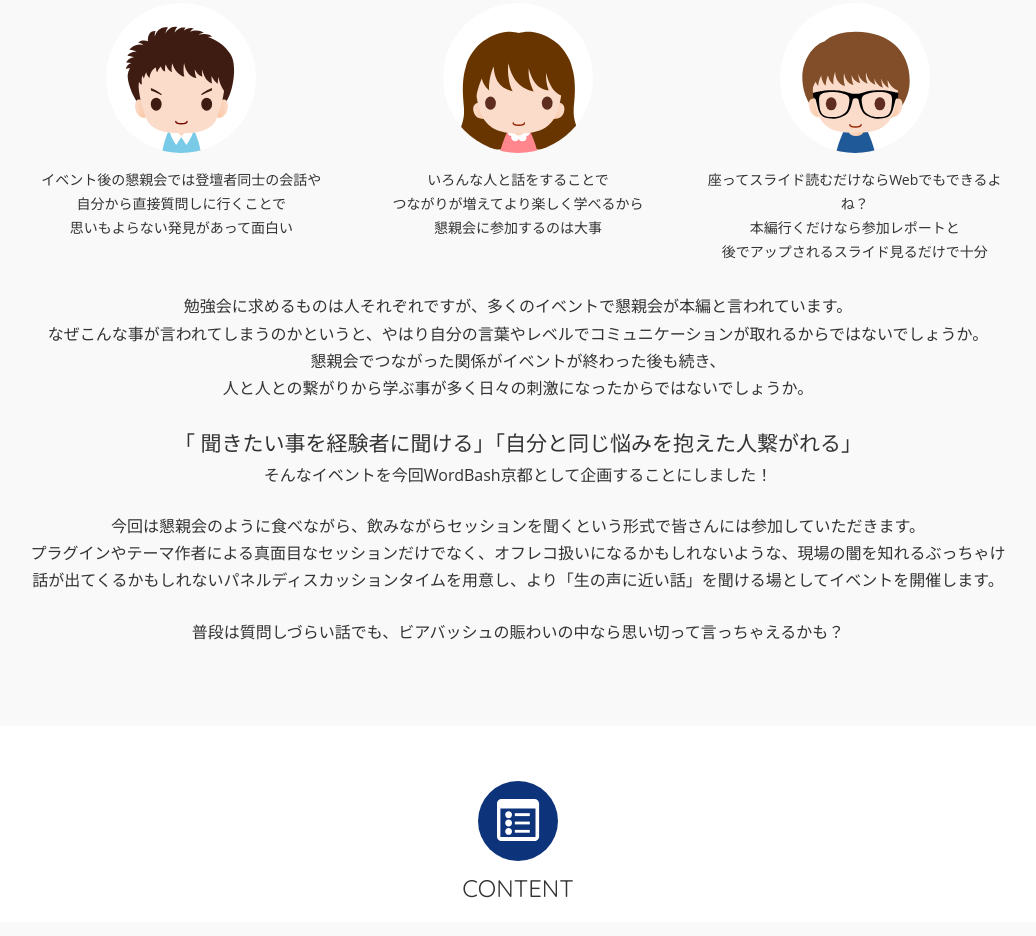
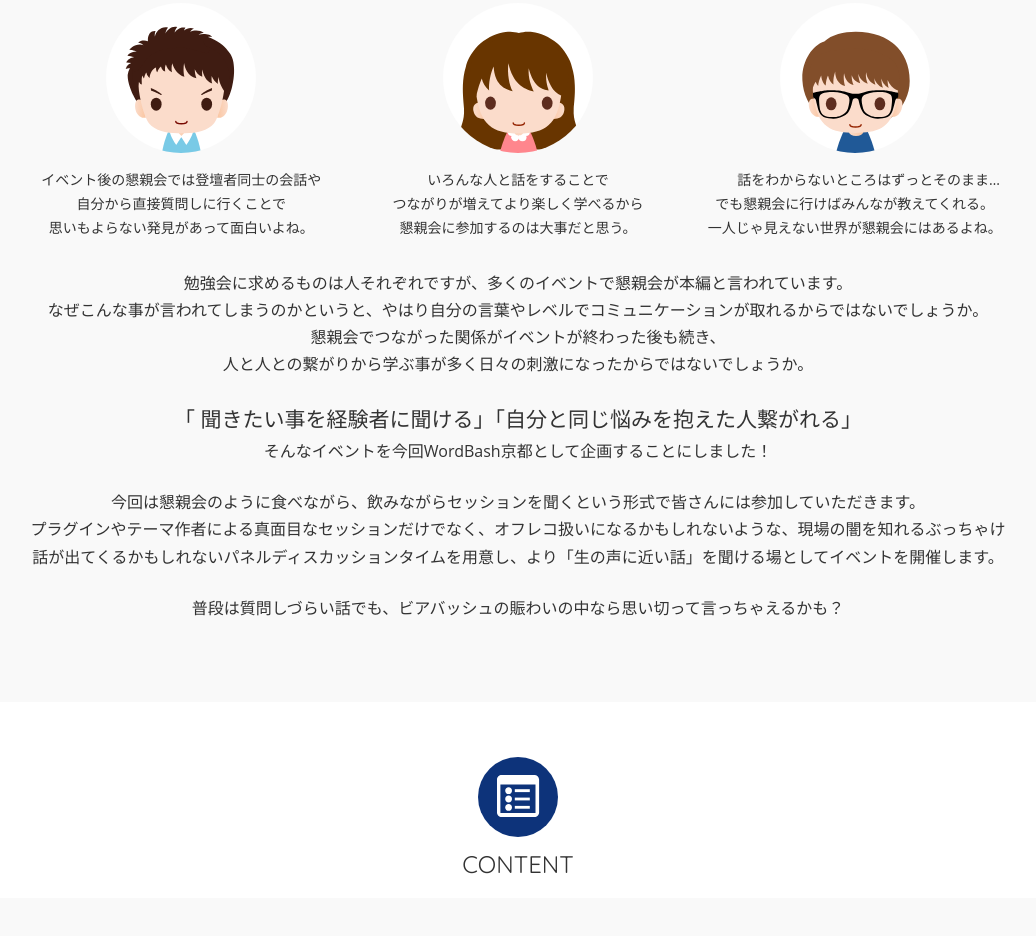
Before and after one commit to WordBash/kyoto-vol1, a website: page index.html in a window 1280 px wide. Shown: the part 1055-1991 px from the top of the page, without its empty margins (122-1158 px from the left). Drawn offline with nearby package versions, Linux system fonts and the light colour scheme; files that its build step writes are made by us from their sources; some icons are missing; files whose address does not match are found by name.

Commit message:
fixed #67

```diff
--- a/index.html
+++ b/index.html
@@ -159,7 +159,7 @@ j=d.createElement(s),dl=l!='dataLayer'?'&l='+l:'';j.async=true;j.src=
 								<div class="points__body text-center">
 									イベント後の懇親会では登壇者同士の会話や<br />
 									自分から直接質問しに行くことで<br />
-									思いもよらない発見があって面白い
+									思いもよらない発見があって面白いよね。
 								</div>
 							</div>
 						</div>
@@ -169,7 +169,7 @@ j=d.createElement(s),dl=l!='dataLayer'?'&l='+l:'';j.async=true;j.src=
 								<div class="points__body text-center">
 									いろんな人と話をすることで<br />
 									つながりが増えてより楽しく学べるから<br />
-									懇親会に参加するのは大事
+									懇親会に参加するのは大事だと思う。
 								</div>
 							</div>
 						</div>
@@ -177,9 +177,9 @@ j=d.createElement(s),dl=l!='dataLayer'?'&l='+l:'';j.async=true;j.src=
 							<div class="points__item">
 								<i class="points__media points__media--03"></i>
 								<div class="points__body text-center">
-									座ってスライド読むだけならWebでもできるよね？<br/>
-									本編行くだけなら参加レポートと<br/>
-									後でアップされるスライド見るだけで十分
+                                                                  　　話をわからないところはずっとそのまま…<br />
+                                                                      でも懇親会に行けばみんなが教えてくれる。<br />
+                                                                      一人じゃ見えない世界が懇親会にはあるよね。
 								</div>
 							</div>
 						</div>
```
